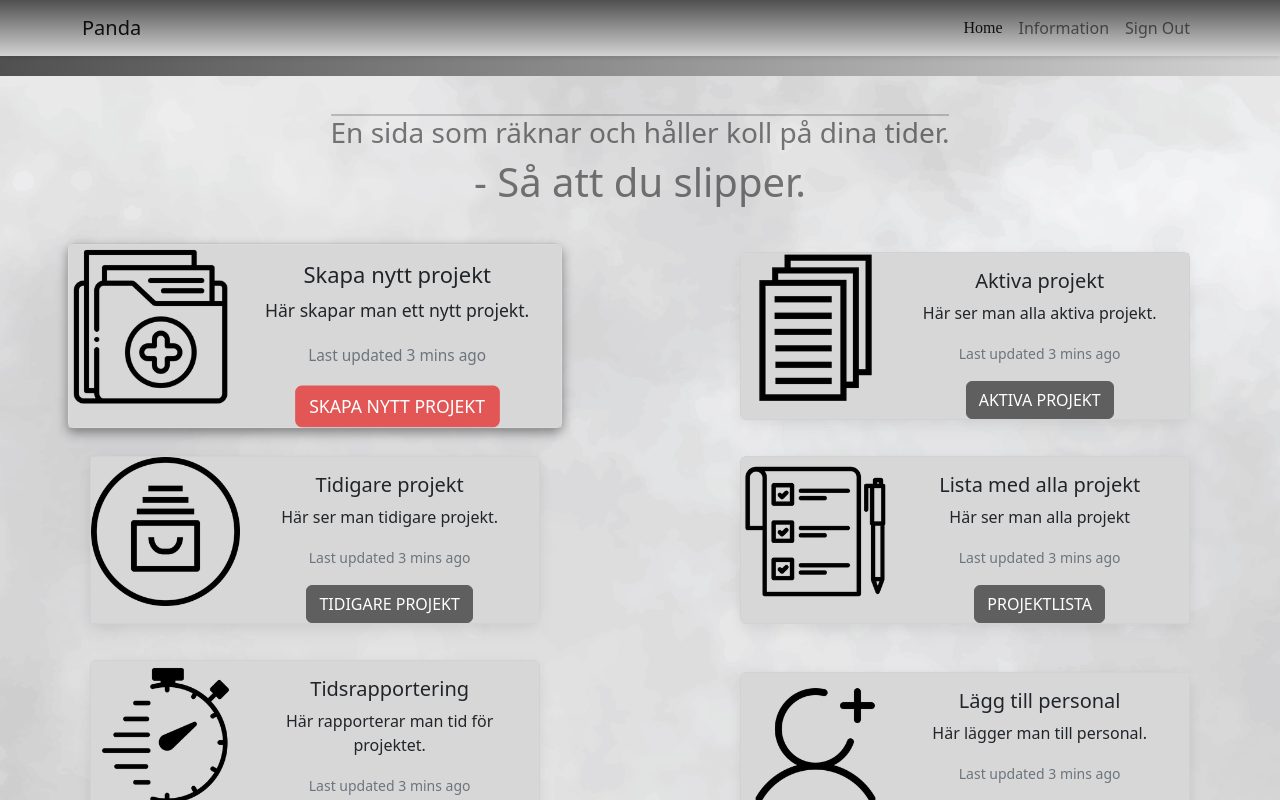
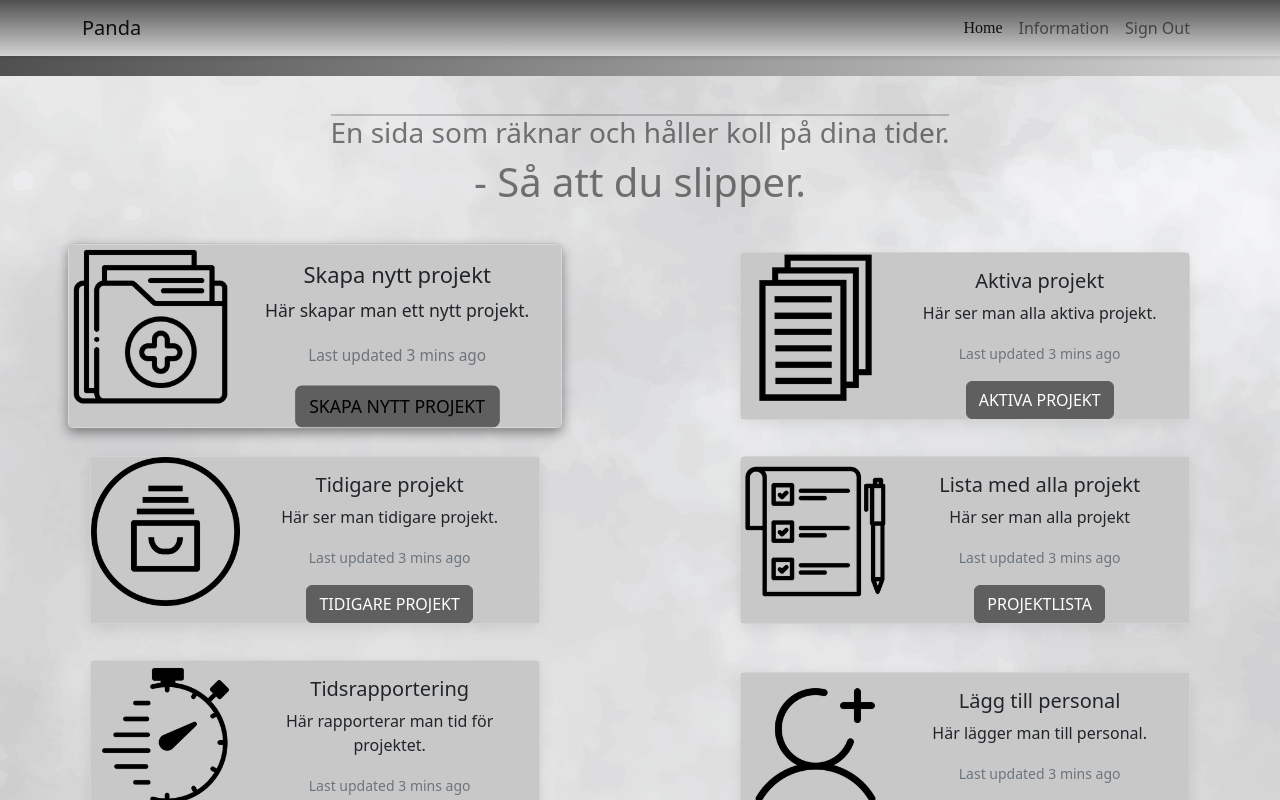
Before and after one commit to peembee/Panda, a React (Create React App) app: page / in a window 1280 px wide. In both pictures the pointer is over the button 389 px from the left and 399 px from the top of the page. Shown: the top 800 px of the page. Built offline with nearby package versions, Linux system fonts and the light colour scheme.

Commit message:
changed the colors on the buttons on the card when hovering over them

```diff
--- a/src/Css/style.css
+++ b/src/Css/style.css
@@ -49,7 +49,7 @@
 }
 
 .homePageCardColor{
-  background-color: rgb(215, 215, 215);
+  background-color: rgb(200, 200, 200);
 }
 
 .section {
@@ -69,9 +69,10 @@
 }
 
 #buttoncss:hover {
-  background-color: #e25656;
-  border-color: #e25656;
+  background-color: rgb(95, 95, 95);
+  border-color: rgb(95, 95, 95);
   box-shadow: none;
+  color: black;
 }
 
 @media screen and (max-width: 600px) {
```
